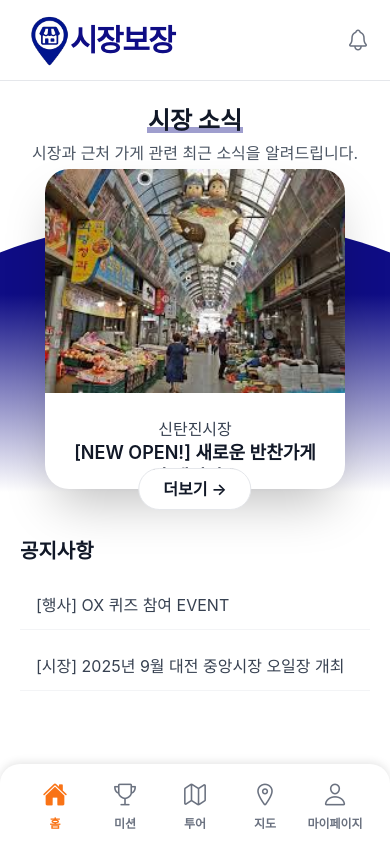
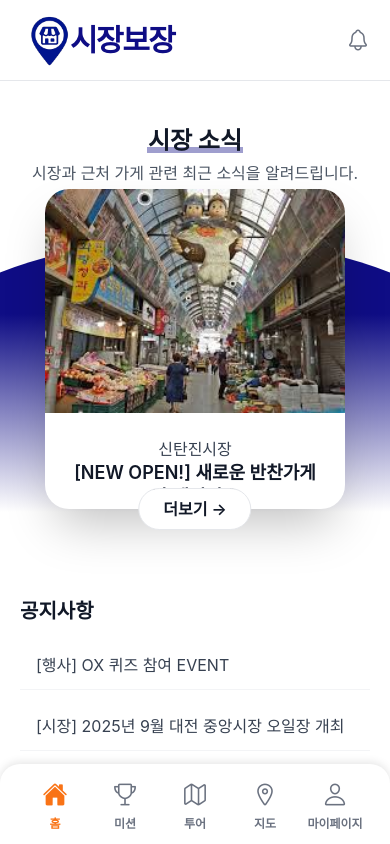
Before and after one commit to sijang-bojang/frontend, a React Native app: screen /Home in a window 390 px wide. Built offline with nearby package versions, Linux system fonts and the light colour scheme; no server answers.

Commit message:
design: 홈페이지 레이아웃 수정

```diff
--- a/src/features/home/HomeScreen.tsx
+++ b/src/features/home/HomeScreen.tsx
@@ -18,7 +18,7 @@ export default function HomeScreen() {
       <HeaderBar />
       <ScrollView className="flex-1">
         {/* 시장 소식 섹션 */}
-        <View className="px-3 py-6 pb-18 relative">
+        <View className="px-3 py-6 pb-18 mt-5 relative">
           {/* 타원형 배경 */}
           <View className="absolute inset-0 items-center justify-center -z-10">
             <LinearGradient
@@ -52,8 +52,10 @@ export default function HomeScreen() {
           <MarketNewsCard />
         </View>
 
-        {/* 공지사항 */}
-        <NoticesSection notices={notices} />
+        <View className="mt-10">
+          {/* 공지사항 */}
+          <NoticesSection notices={notices} />
+        </View>
 
         <View className="h-6" />
       </ScrollView>
```
